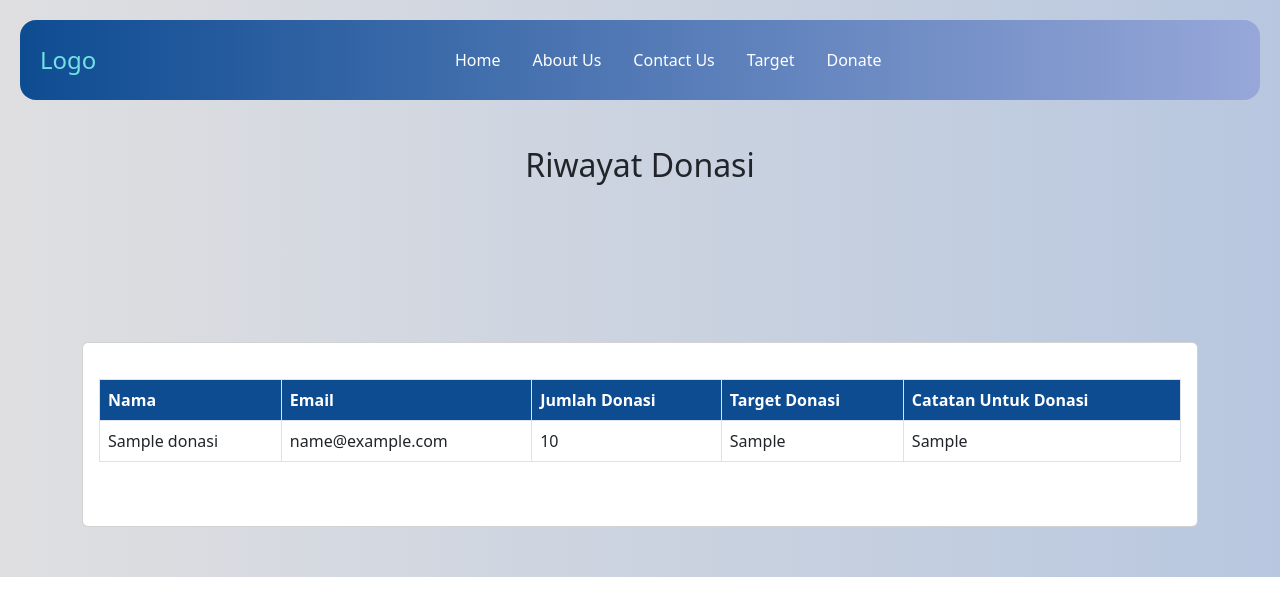
After one commit to Septiarosalia/CareLink, a PHP site: page /riwayat_donate.php in a window 1280 px wide. The commit adds this page. Shown: the top 616 px of the page. Run offline with PHP 8.4, Linux system fonts and the light colour scheme; tables that the repository leaves empty or names only in its code hold one stand-in row (values such as "Sample post").

Commit message:
gatau lagi

```diff
--- a/User/form_donate.php
+++ b/User/form_donate.php
@@ -234,6 +234,7 @@
                 <h2>Donasi Sekarang</h2>
             </section>
             <br><br><br>
+            <form action="pembayaran.php" method="post">
             <div class="card">
                 <div class="card-body">
                     <div class="row">
@@ -279,6 +280,7 @@
                     </div>
                 </div>
             </div>
+    </form>
         </div>
     </section>
     <footer class="footer">
@@ -307,6 +309,7 @@
       <p class="copyright">@ 2024 CareLink | All Rights Reserved</p>
     </footer>
     <script src="https://cdn.jsdelivr.net/npm/bootstrap@5.3.3/dist/js/bootstrap.bundle.min.js" integrity="sha384-YvpcrYf0tY3lHB60NNkmXc5s9fDVZLESaAA55NDzOxhy9GkcIdslK1eN7N6jIeHz" crossorigin="anonymous"></script>
+    <script src="https://cdn.jsdelivr.net/npm/bootstrap@5.3.3/dist/js/bootstrap.bundle.min.js" crossorigin="anonymous"></script>
 </body>
 
 </html>
--- /dev/null
+++ b/User/riwayat_donate.php
@@ -0,0 +1,195 @@
+<!doctype html>
+<html lang="en">
+
+<head>
+    <meta charset="utf-8">
+    <meta name="viewport" content="width=device-width, initial-scale=1">
+    <title>Riwayat Donasi - CareLink</title>
+
+    <link href="https://cdn.jsdelivr.net/npm/bootstrap@5.3.3/dist/css/bootstrap.min.css" rel="stylesheet" integrity="sha384-QWTKZyjpPEjISv5WaRU9OFeRpok6YctnYmDr5pNlyT2bRjXh0JMhjY6hW+ALEwIH" crossorigin="anonymous">
+    <style>
+        /* Navbar */
+        .navbar {
+            background-image: linear-gradient(to right, #0e4c92, #97a7d9);
+            height: 80px;
+            margin: 20px;
+            border-radius: 16px;
+        }
+
+        .navbar-brand {
+            font-weight: 500;
+            color: rgb(113, 227, 227);
+            font-size: 24px;
+            transition: 0.3s color;
+            padding: 0.5rem;
+        }
+
+        .navbar-toggler {
+            border: none;
+            font-size: 1.25rem;
+        }
+
+        .navbar-toggler:focus,
+        .btn-close:focus {
+            box-shadow: none;
+            outline: none;
+        }
+
+        .nav-link {
+            color: rgb(255, 255, 255);
+            font-weight: 500;
+            position: relative;
+        }
+
+        .nav-link:hover,
+        .nav-link.active {
+            color: #ffffff;
+        }
+
+        i.fas.fa-user {
+            font-size: 1.5rem;
+            color: #ffffff;
+        }
+
+        @media (min-width: 991px) {
+            .nav-link::before {
+                content: "";
+                position: absolute;
+                bottom: -2px;
+                left: 0;
+                width: 0;
+                height: 2px;
+                background-color: darkslategrey;
+                visibility: hidden;
+                transition: width 0.3s ease-in-out;
+            }
+
+            .nav-link:hover::before,
+            .nav-link.active::before {
+                width: 100%;
+                visibility: visible;
+            }
+        }
+
+        /* Donate Section */
+        .donate-section {
+            padding: 50px 0; /* Adjusted padding */
+            background-image: linear-gradient(to left, #b8c7df, #dfdfe1);
+        }
+
+        /* CSS untuk tabel donasi */
+        .donation-table {
+            width: 100%;
+            margin-top: 20px;
+            border-collapse: collapse;
+        }
+
+        .donation-table th,
+        .donation-table td {
+            border: 1px solid #dee2e6;
+            padding: 8px;
+            text-align: left;
+        }
+
+        .donation-table th {
+            background-color: #0e4c92;
+            color: white;
+        }
+
+        .donation-table tbody tr:nth-child(even) {
+            background-color: #f2f2f2;
+        }
+
+        .donasi-sekarang {
+            text-align: center;
+            padding: 20px 0;
+            margin-bottom: 30px;
+        }
+    </style>
+</head>
+
+<body>
+    <!-- Navbar -->
+    <nav class="navbar navbar-expand-lg fixed-top">
+        <div class="container-fluid">
+            <a class="navbar-brand" href="#">Logo</a>
+            <button class="navbar-toggler" type="button" data-bs-toggle="offcanvas" data-bs-target="#offcanvasNavbar" aria-controls="offcanvasNavbar" aria-label="Toggle navigation">
+                <span class="navbar-toggler-icon"></span>
+            </button>
+            <div class="offcanvas offcanvas-end" tabindex="-1" id="offcanvasNavbar" aria-labelledby="offcanvasNavbarLabel">
+                <div class="offcanvas-header">
+                    <h5 class="offcanvas-title" id="offcanvasNavbarLabel">Logo</h5>
+                    <button type="button" class="btn-close" data-bs-dismiss="offcanvas" aria-label="Close"></button>
+                </div>
+                <div class="offcanvas-body d-flex justify-content-between align-items-center">
+                    <ul class="navbar-nav justify-content-center flex-grow-1 pe-3">
+                        <li class="nav-item">
+                            <a class="nav-link mx-lg-2" aria-current="page" href="Home.html">Home</a>
+                        </li>
+                        <li class="nav-item">
+                            <a class="nav-link mx-lg-2" href="About Us.html">About Us</a>
+                        </li>
+                        <li class="nav-item">
+                            <a class="nav-link mx-lg-2" href="Contact_Us.html">Contact Us</a>
+                        </li>
+                        <li class="nav-item">
+                            <a class="nav-link mx-lg-2" href="Target.html">Target</a>
+                        </li>
+                        <li class="nav-item">
+                            <a class="nav-link mx-lg-2" href="form_donate.php">Donate</a>
+                        </li>
+                    </ul>
+                    <!-- Profile Icon -->
+                    <a class="nav-link mx-lg-2" href="#" id="profileIcon">
+                        <i class="fas fa-user"></i>
+                    </a>
+                </div>
+            </div>
+        </div>
+    </nav>
+    <!-- END Navbar -->
+
+    <section class="donate-section">
+        <div class="container text-left-align">
+            <section class="donasi-sekarang text-center py-5 mt-5">
+                <h2>Riwayat Donasi</h2>
+            </section>
+            <br><br><br>
+            <div class="card">
+                <div class="card-body">
+                    <div class="row">
+                        <div class="col">
+                            <?php
+                            include("koneksi.php");
+
+                            $result = $connect->query("SELECT * FROM log_donasi");
+                            if ($result->num_rows > 0) {
+                                echo '<table class="donation-table">';
+                                echo '<thead><tr><th>Nama</th><th>Email</th><th>Jumlah Donasi</th><th>Target Donasi</th><th>Catatan Untuk Donasi</th></tr></thead>';
+                                echo '<tbody>';
+                                while ($row = $result->fetch_assoc()) {
+                                    echo '<tr>';
+                                    echo '<td>' . $row["name"] . '</td>';
+                                    echo '<td>' . $row["email"] . '</td>';
+                                    echo '<td>' . $row["jumlah_donasi"] . '</td>';
+                                    echo '<td>' . $row["target_donasi"] . '</td>';
+                                    echo '<td>' . $row["catatan_untuk_donasi"] . '</td>';
+                                    echo '</tr>';
+                                }
+                                echo '</tbody>';
+                                echo '</table>';
+                            } else {
+                                echo "Tidak ada riwayat donasi.";
+                            }
+                            ?>
+                            <br><br>
+                        </div>
+                    </div>
+                </div>
+            </div>
+        </div>
+    </section>
+    <script src="https://cdn.jsdelivr.net/npm/bootstrap@5.3.3/dist/js/bootstrap.bundle.min.js" integrity="sha384-YvpcrYf0tY3lHB60NNkmXc5s9fDVZLESaAA55NDzOxhy9GkcIdslK1eN7N6jIeHz" crossorigin="anonymous"></script>
+</body>
+
+</html>
```
Also changed, not shown: User/form-donate.php (deleted, +0 -190 lines), User/pembayaran.php (+12 -2 lines), User/submit_donate.php (+3 -9 lines).
